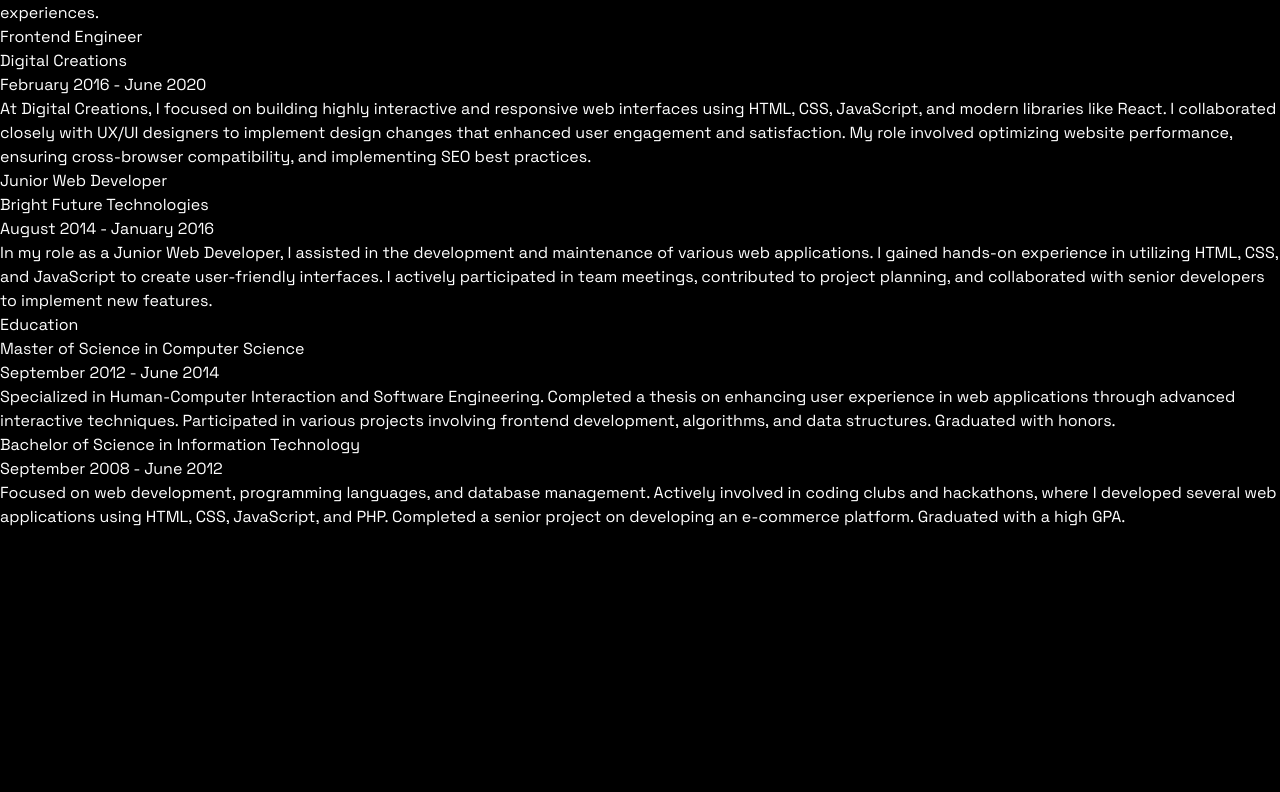
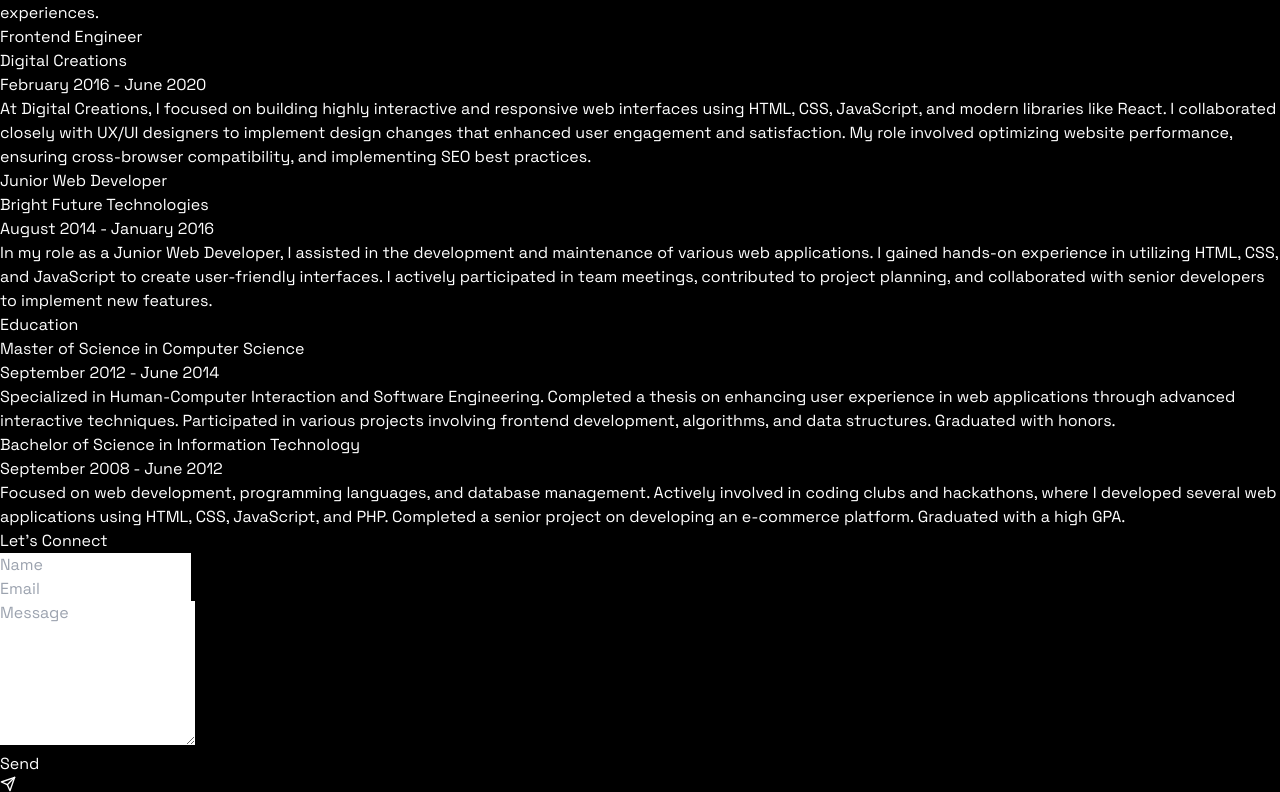
Before and after one commit to mikechess/portfolio-1, a React (Vite) app: page / in a window 1280 px wide. Shown: the part 9627-10419 px from the top of the page. Before the commit the page ends 10156 px from the top, so only its background shows below. Built offline with nearby package versions, Linux system fonts and the light colour scheme.

Commit message:
08. Contact

```diff
--- a/package.json
+++ b/package.json
@@ -10,8 +10,10 @@
     "preview": "vite preview"
   },
   "dependencies": {
+    "@emailjs/browser": "^4.4.1",
     "react": "^18.3.1",
     "react-dom": "^18.3.1",
+    "react-hot-toast": "^2.4.1",
     "react-icons": "^5.2.1"
   },
   "devDependencies": {
--- a/src/App.jsx
+++ b/src/App.jsx
@@ -1,4 +1,5 @@
 import Bio from "./components/Bio";
+import ContactForm from "./components/ContactForm";
 import EducationSection from "./components/EducationSection";
 import Hero from "./components/Hero";
 import Navbar from "./components/Navbar";
@@ -18,6 +19,7 @@ function App() {
         <Skills />
         <WorkExperience />
         <EducationSection />
+        <ContactForm />
       </div>
     </div>
   );
--- /dev/null
+++ b/src/components/ContactForm.jsx
@@ -0,0 +1,138 @@
+import emailjs from "@emailjs/browser";
+import { useState } from "react";
+import toast, { Toaster } from "react-hot-toast";
+import { FiSend } from "react-icons/fi";
+
+const ContactForm = () => {
+  const [formData, setFormData] = useState({
+    name: "",
+    email: "",
+    message: "",
+  });
+
+  const [errors, setErrors] = useState({});
+  const [isSending, setIsSending] = useState(false);
+
+  const handleChange = (e) => {
+    const { name, value } = e.target;
+    setFormData({
+      ...formData,
+      [name]: value,
+    });
+  };
+
+  const validate = () => {
+    let errors = {};
+    if (!formData.name) errors.name = "Name is required";
+    if (!formData.email) {
+      errors.email = "Email is required";
+    } else if (!/\S+@\S+\.\S+/.test(formData.email)) {
+      errors.email = "Email is invalid";
+    }
+    if (!formData.message) errors.message = "Message is required";
+    return errors;
+  };
+
+  const handleSubmit = (e) => {
+    e.preventDefault();
+    const validationErrors = validate();
+    if (Object.keys(validationErrors).length > 0) {
+      setErrors(validationErrors);
+    } else {
+      setErrors({});
+      setIsSending(true);
+
+      emailjs
+        .send(
+          "service_x9gni72",
+          "template_hcjwtmp",
+          formData,
+          "_Ra8FmQ4LFHCrQU2N"
+        )
+        .then((response) => {
+          toast.success("Message sent successfully");
+          setFormData({
+            name: "",
+            email: "",
+            message: "",
+          });
+        })
+        .catch((error) => {
+          console.log("FAILED...", error);
+          toast.error("Failed to send message. Please try again later.");
+        })
+        .finally(() => {
+          setIsSending(false);
+        });
+    }
+  };
+
+  return (
+    <div className="p-4 lg:w-3/4" id="contact">
+      <Toaster />
+      <h2 className="my-8 text-center text-4xl font-semibold tracking-tighter">
+        Let's Connect
+      </h2>
+      <form onSubmit={handleSubmit}>
+        <div className="mb-4 flex space-x-4">
+          <div className="lg:w-1/2">
+            <input
+              type="text"
+              name="name"
+              id="name"
+              value={formData.name}
+              placeholder="Name"
+              onChange={handleChange}
+              className="mb-8 w-full appearance-none rounded-lg border border-stone-50/30 bg-transparent px-3 py-2 text-sm focus:border-stone-400 focus:outline-none"
+            />
+            {errors.name && (
+              <p className="text-sm text-rose-800">{errors.name}</p>
+            )}
+          </div>
+          <div className="lg:w-1/2">
+            <input
+              type="email"
+              name="email"
+              id="email"
+              value={formData.email}
+              placeholder="Email"
+              onChange={handleChange}
+              className="mb-8 w-full appearance-none rounded-lg border border-stone-50/30 bg-transparent px-3 py-2 text-sm focus:border-stone-400 focus:outline-none"
+            />
+            {errors.email && (
+              <p className="text-sm text-rose-800">{errors.email}</p>
+            )}
+          </div>
+        </div>
+        <div className="mb-4">
+          <textarea
+            name="message"
+            id="message"
+            value={formData.message}
+            placeholder="Message"
+            onChange={handleChange}
+            className="mb-4 w-full appearance-none rounded-lg border border-stone-50/30 bg-transparent px-3 py-2 text-sm focus:border-stone-400 focus:outline-none"
+            rows="6"
+          />
+          {errors.message && (
+            <p className="text-sm text-rose-800">{errors.message}</p>
+          )}
+        </div>
+        <button
+          type="submit"
+          className={`mb-8 w-full rounded border border-stone-50/30 bg-stone-200 px-4 py-2 text-sm font-semibold text-stone-900 hover:bg-stone-300 ${
+            isSending ? "cursor-not-allowed opacity-50" : ""
+          }`}
+          disabled={isSending}
+        >
+          <div className="flex items-center justify-center gap-2">
+            {isSending ? "Sending..." : "Send"}
+            <FiSend />
+          </div>
+        </button>
+      </form>
+    </div>
+  );
+};
+
+export default ContactForm;
```
Also changed, not shown: 1 other file (tests, documents, lock files or other folders).
